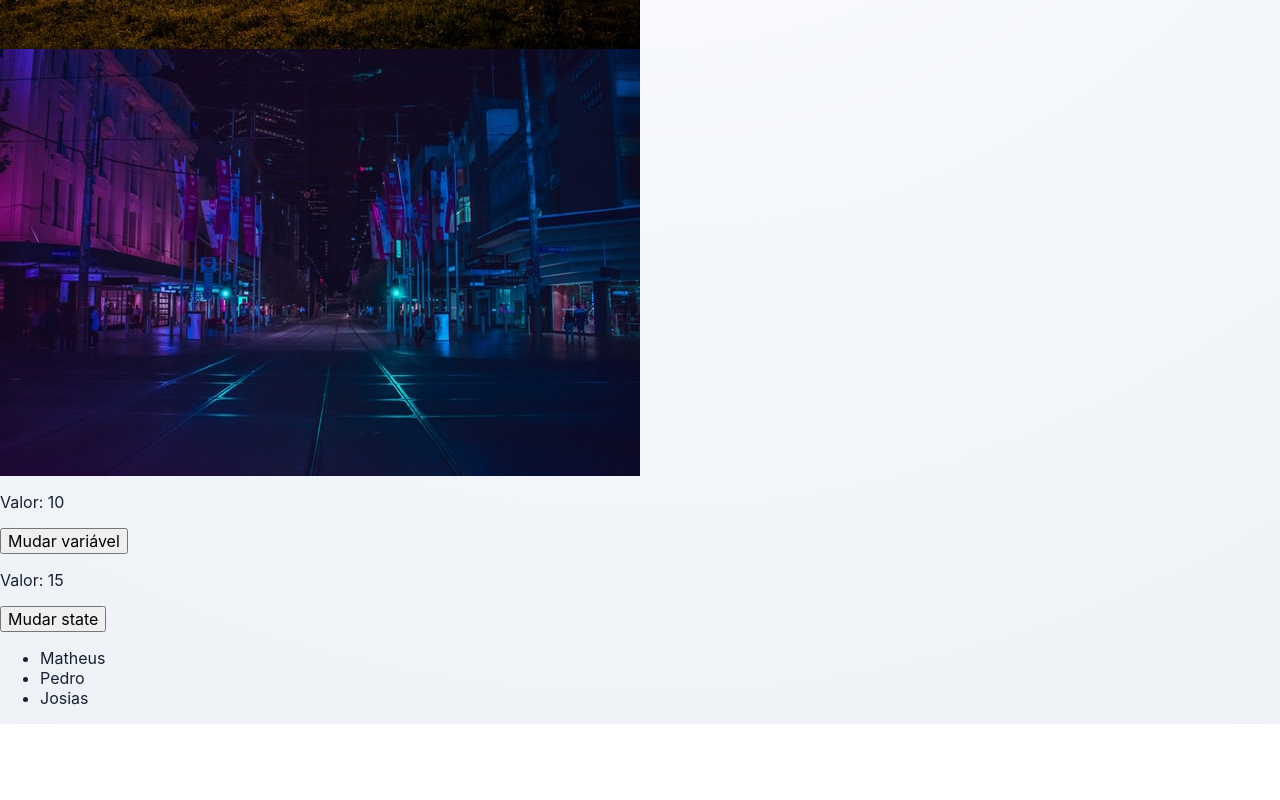
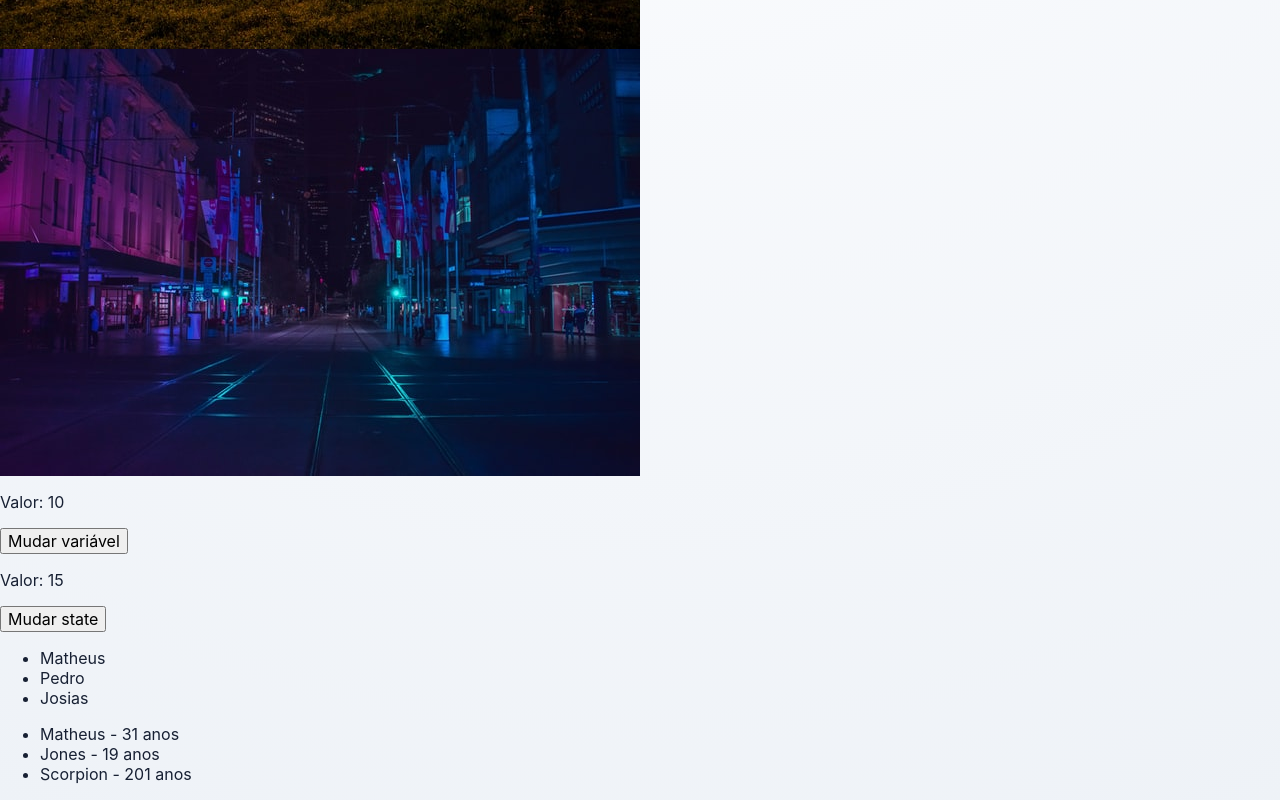
Before and after one commit to BackFlamexs/react-fundamentals-lab, a React (Vite) app in the folder aula_8/: page / in a window 1280 px wide. Shown: the part 555-1355 px from the top of the page. Before the commit the page ends 1279 px from the top, so only its background shows below. Built offline with nearby package versions, Linux system fonts and the light colour scheme.

Commit message:
refactor: render users from object list

```diff
--- a/aula_8/src/components/ListRender.jsx
+++ b/aula_8/src/components/ListRender.jsx
@@ -1,15 +1,28 @@
 import { useState } from "react";
 
 const ListRender = () => {
-  // Lista simples mantida em state apenas para fins didáticos.
   const [list] = useState(["Matheus", "Pedro", "Josias"]);
+
+  // Agora cada usuário possui um id estável.
+  const [users] = useState([
+    { id: 1, name: "Matheus", age: 31 },
+    { id: 2, name: "Jones", age: 19 },
+    { id: 3, name: "Scorpion", age: 201 },
+  ]);
 
   return (
     <div>
       <ul>
         {list.map((item, i) => (
-          // O índice é usado como key.
           <li key={i}>{item}</li>
+        ))}
+      </ul>
+
+      <ul>
+        {users.map((user) => (
+          <li key={user.id}>
+            {user.name} - {user.age} anos
+          </li>
         ))}
       </ul>
     </div>
```
